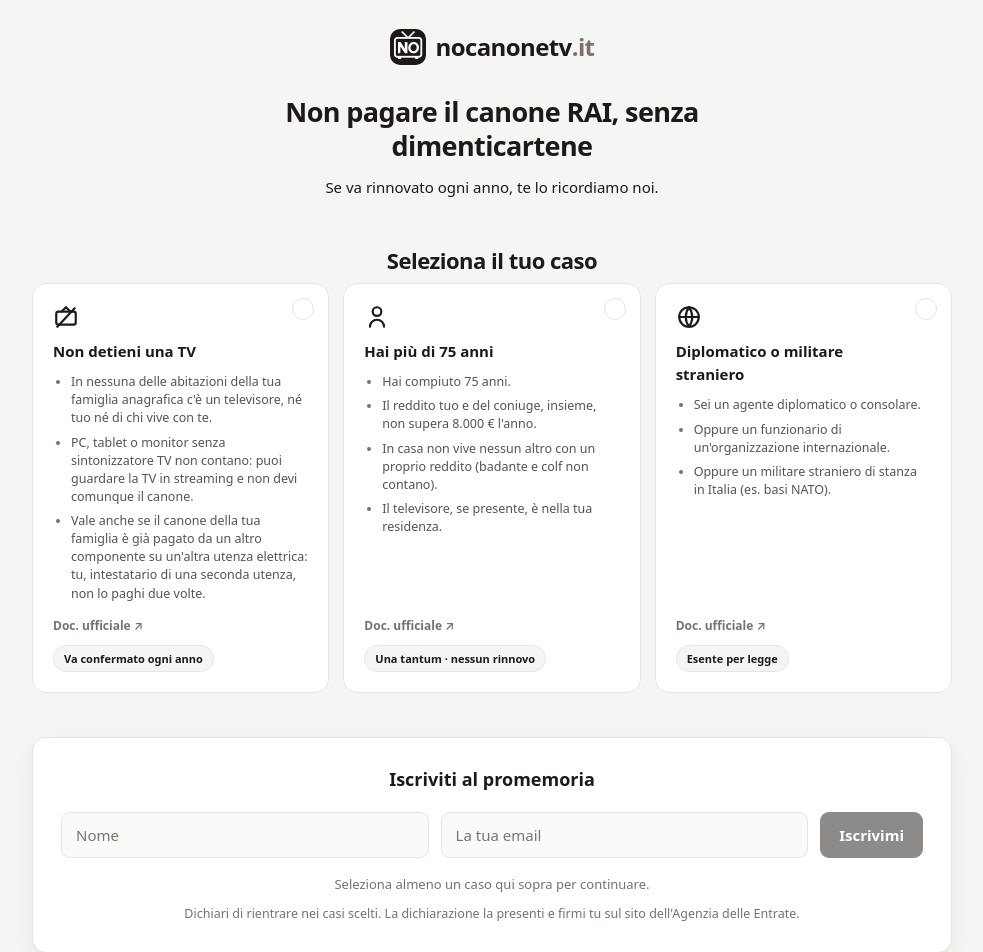
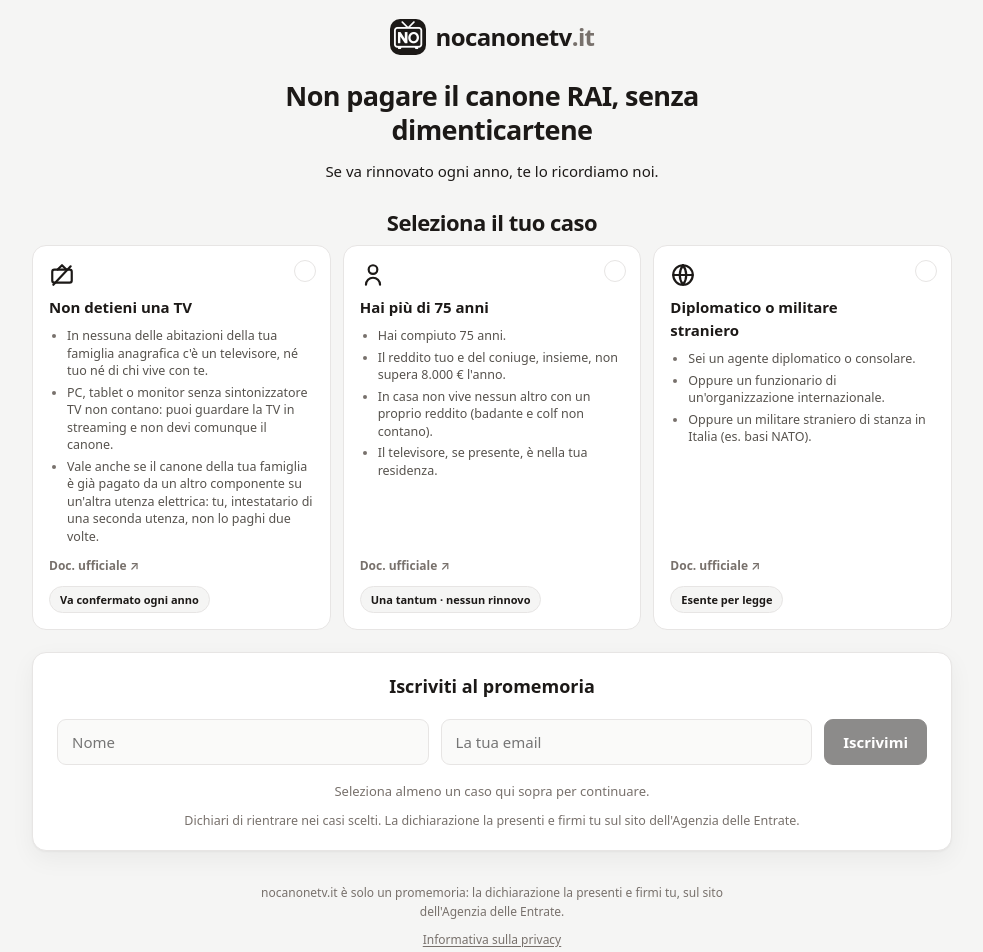
Before and after one commit to pinkynrg/nocanonetv.it, a React (Vite) app in the folder client/: page / in a window 1280 px wide. Shown: the top 952 px of the page, without its empty margins (148-1131 px from the left). Built offline with nearby package versions, Linux system fonts and the light colour scheme.

Commit message:
Compact home spacing to fit desktop viewport without scrolling

```diff
--- a/client/src/App.module.scss
+++ b/client/src/App.module.scss
@@ -6,7 +6,7 @@
 }
 
 .header {
-  padding: 28px 24px 8px;
+  padding: 18px 24px 6px;
   text-align: center;
 }
 
@@ -51,11 +51,11 @@
   display: flex;
   align-items: center;
   justify-content: center;
-  padding: 16px 20px 48px;
+  padding: 12px 20px 20px;
 }
 
 .footer {
-  padding: 20px 24px 32px;
+  padding: 12px 24px 16px;
   text-align: center;
   font-size: 12px;
   line-height: 1.6;
--- a/client/src/components/EligibilityCases.module.scss
+++ b/client/src/components/EligibilityCases.module.scss
@@ -23,18 +23,18 @@
 .grid {
   display: grid;
   grid-template-columns: repeat(auto-fit, minmax(240px, 1fr));
-  gap: 14px;
+  gap: 12px;
 }
 
 .card {
   position: relative;
   display: flex;
   flex-direction: column;
-  gap: 8px;
+  gap: 6px;
   background: var(--surface);
   border: 1px solid var(--border);
   border-radius: var(--radius);
-  padding: 20px;
+  padding: 16px;
   cursor: pointer;
   transition: border-color 0.15s ease, box-shadow 0.15s ease;
 
@@ -111,9 +111,9 @@
   padding-left: 18px;
   display: flex;
   flex-direction: column;
-  gap: 6px;
+  gap: 4px;
   font-size: 12.5px;
-  line-height: 1.45;
+  line-height: 1.4;
   color: #57534e;
   flex: 1;
 
--- a/client/src/pages/Page.module.scss
+++ b/client/src/pages/Page.module.scss
@@ -3,7 +3,7 @@
   display: flex;
   flex-direction: column;
   align-items: center;
-  gap: 44px;
+  gap: 22px;
 }
 
 .hero {
@@ -20,7 +20,7 @@
   background: var(--surface);
   border: 1px solid var(--border);
   border-radius: var(--radius);
-  padding: 28px;
+  padding: 20px 24px;
   box-shadow: 0 1px 2px rgba(28, 25, 23, 0.04), 0 8px 24px rgba(28, 25, 23, 0.05);
 }
 
```
